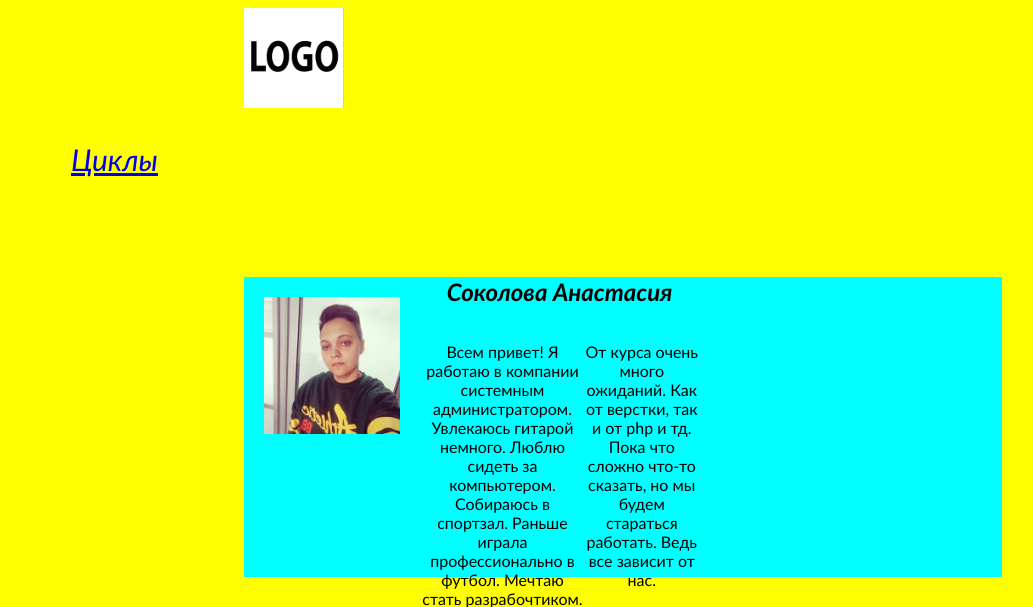
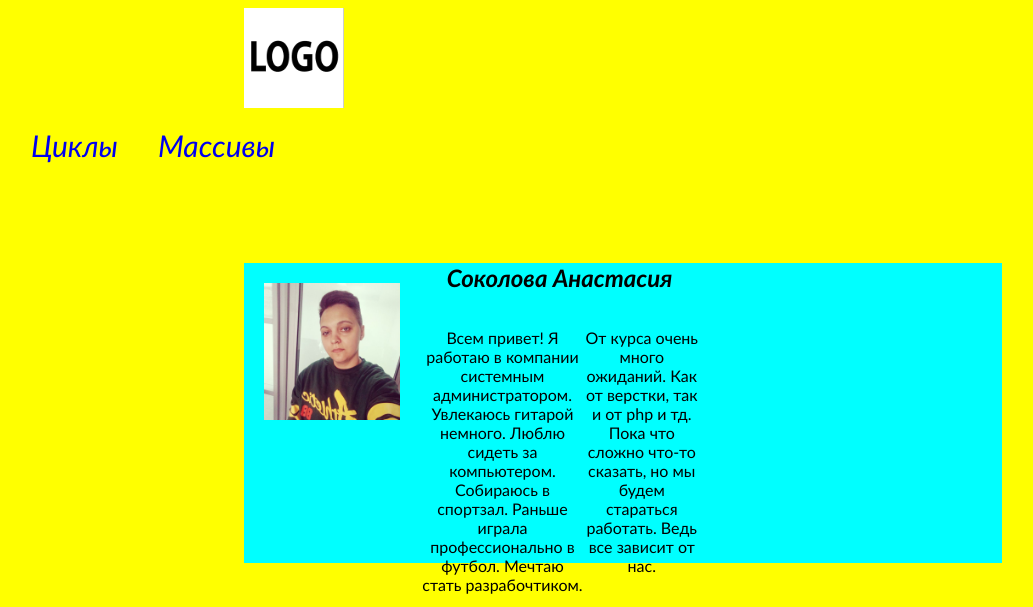
Before and after one commit to IrinaZorina/fact18, a PHP site: page / in a window 1280 px wide. Shown: the top 607 px of the page, without its empty margins (17-1050 px from the left). Run offline with PHP 8.4, Linux system fonts and the light colour scheme.

Commit message:
added array

```diff
--- a/assets/Styles/styles.css
+++ b/assets/Styles/styles.css
@@ -70,10 +70,23 @@ body {
     font-family: 'Gill Sans', 'Gill Sans MT', Calibri, 'Trebuchet MS', sans-serif;
 }
 
+
 ul {
-    list-style-type: none;
+    list-style: none;
+    font-size: 30px;
+    margin: 0;
+    padding: 0;
     display: flex;
-    font-size: 30px;
+}
+.menu {
+    text-decoration: none;
+    display: inline-block;
+    margin-right: 20px;
+}
+
+li {
+    display: inline-block;
+    margin-right: 20px;
 }
 
 
--- a/footer.html
+++ b/footer.html
@@ -1,12 +1,4 @@
-<!DOCTYPE html>
-<html lang="ru">
-<head>
-    <meta charset="UTF-8">
-    <meta name="viewport" content="width=device-width, initial-scale=1.0">
-    <link rel="stylesheet" type="text/css" href="assets/Styles/styles.css">
-    <title>Document</title>
-</head>
-<body>
+
     <footer>
     <a href="mendeleev.html"><img class="logo" src="assets/images/загрузка.jfif"></a>
     <div class="social google">
--- a/header.html
+++ b/header.html
@@ -11,9 +11,8 @@
         <a href="mendeleev.html"><img class="logo" src="assets/images/загрузка.jfif"></a>
         <menu>
             <ul>
-                <li><a href="tasks.php">Циклы</a></li>
+                <li><a class="menu" href="tasks.php">Циклы</a></li>
+                <li><a class="menu" href ="tasks2.php">Массивы</a></li>
             </ul>
         </menu>
         </header>
-</body>
-</html>
--- a/index.php
+++ b/index.php
@@ -1,11 +1,4 @@
-<!DOCTYPE html>
-<html lang="ru">
-<head>
-    <meta charset="UTF-8">
-    <meta name="viewport" content="width=device-width, initial-scale=1.0">
-    <link rel="stylesheet" type="text/css" href="assets/Styles/styles.css">
-    <title>Document</title>
-</head>
+
 <?php
 $time = date("H");
 $background_color = "blue";
@@ -74,5 +67,3 @@ include "header.html";
 <?php
 include "footer.html";
 ?>
-</body>
-</html>
```
